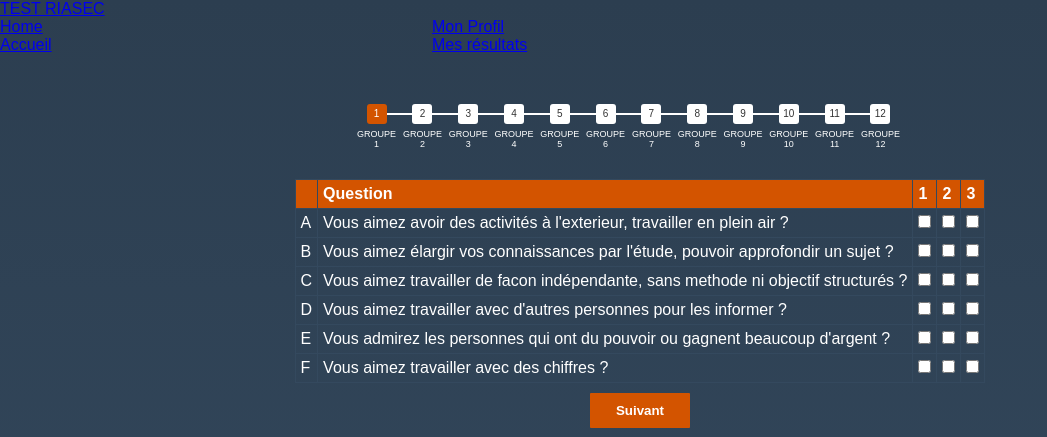
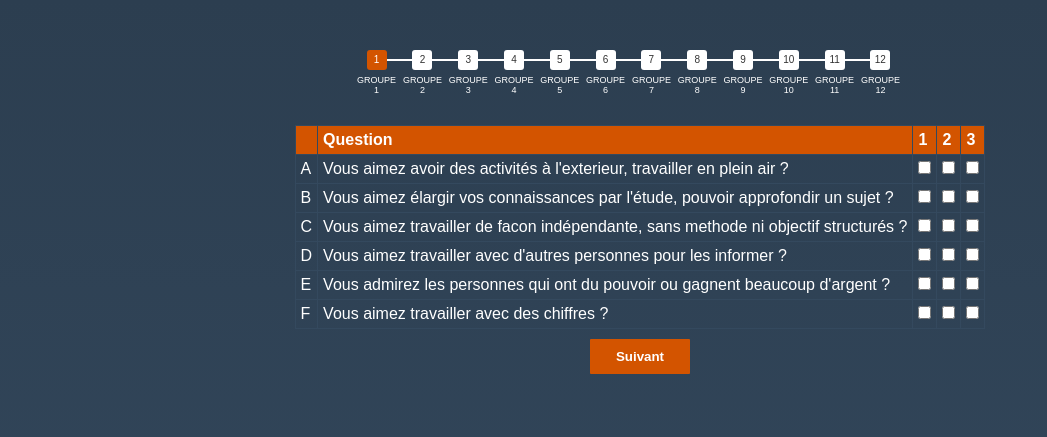
Before and after one commit to hardcoded/RIASEC, a PHP site: template html/vue/v_qcm.php in a window 1280 px wide. Shown: the top 437 px of the page, without its empty margins (0-1047 px from the left). Run offline with PHP 8.4, Linux system fonts and the light colour scheme; the template is opened without the code that fills it, so the values that code supplies are empty; a stand-in replaces the project's code that opens the database connection; some libraries are stand-ins or nearby versions.

Commit message:
Add files via upload

```diff
--- a/html/vue/v_qcm.php
+++ b/html/vue/v_qcm.php
@@ -13,20 +13,7 @@
 </head>
 
 <body>
-<!--barre de navigation sur la gauche -->
-<nav class="navbar navbar-default">
-  <div class="container-fluid">
-    <div class="navbar-header">
-      <a class="navbar-brand" href="#">TEST RIASEC</a>
-    </div>
-    <ul class="nav navbar-nav">
-      <li class="active"><a href="#">Home</a></li>
-      <li><a href="http://www.google.fr">Accueil</a></li>
-      <li><a href="http://www.facebook.com">Mon Profil</a></li>
-      <li><a href="http://www.youtube.com">Mes résultats</a></li>
-    </ul>
-  </div>
-</nav>
+
   <!-- multistep form -->
 <form id="msform" align="center" >
   <!-- progressbar -->
```
